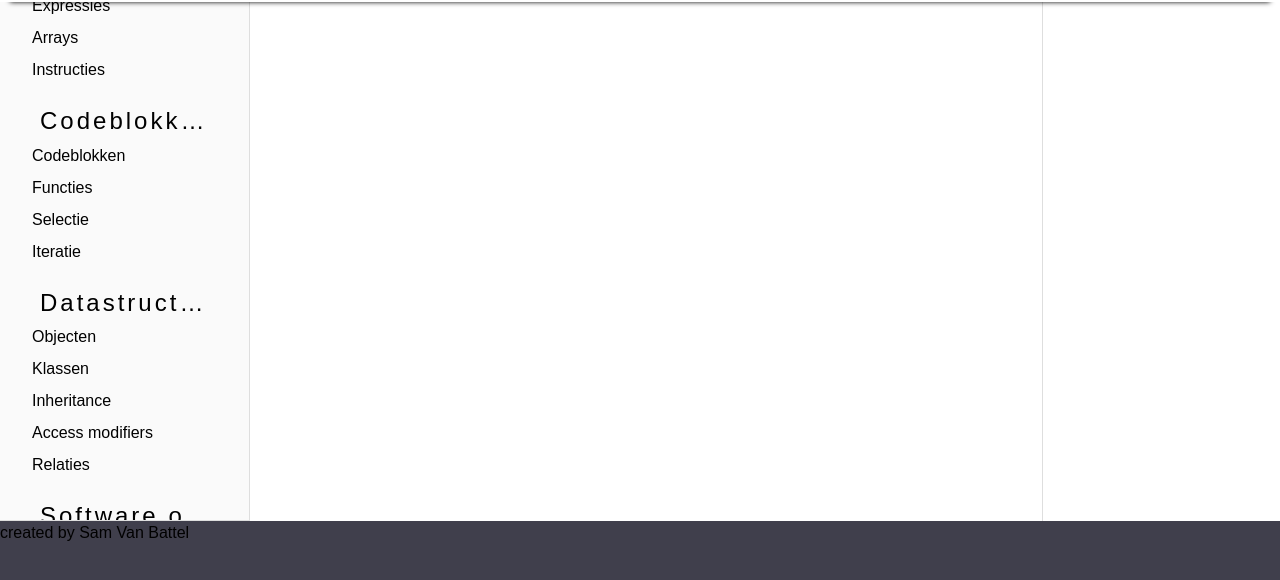
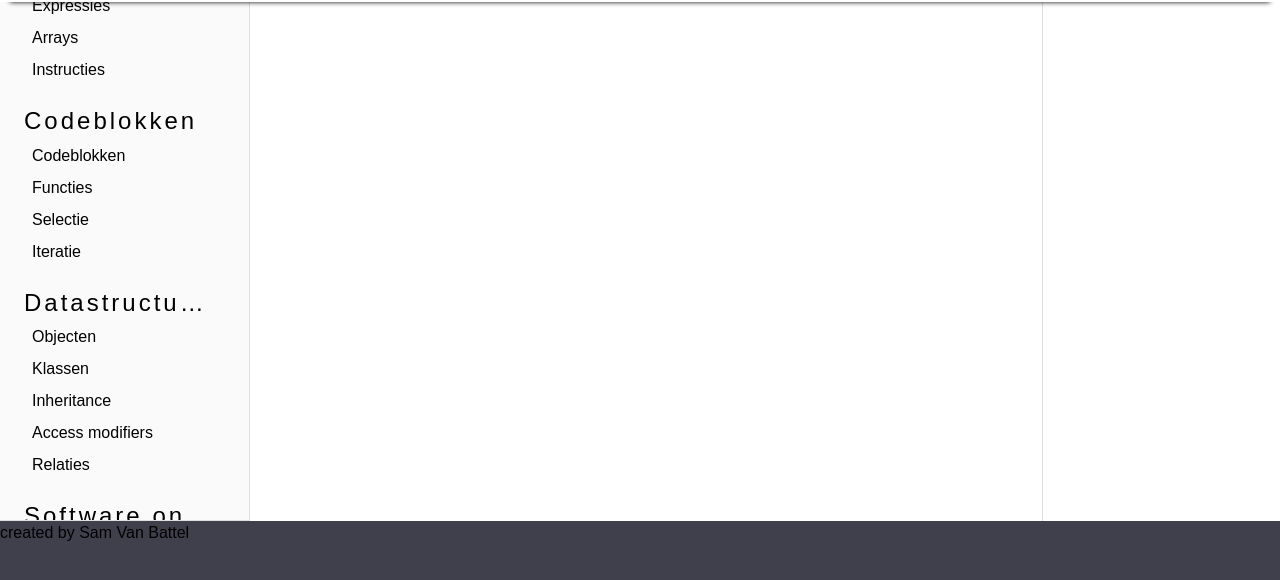
Before and after one commit to T-INFORMATICA/t-informatica.github.io, a Jekyll site: the page built from _courses/programmeren/index.md, in a window 1280 px wide. Shown: the part 229-809 px from the top of the page. Built offline with Jekyll 4.4.1, drawn with Linux system fonts in a browser that asks for light colours; comment, search, counter and statistics services are not loaded.

Commit message:
Update blocks.scss

```diff
--- a/_sass/blocks.scss
+++ b/_sass/blocks.scss
@@ -85,6 +85,10 @@ hr {
     overflow: hidden;
     white-space: nowrap;
     background: transparent;
+}
+
+#leftMenu h2>a {
+    padding-left: 0;
 }
 
 #leftMenu a:hover {
```
